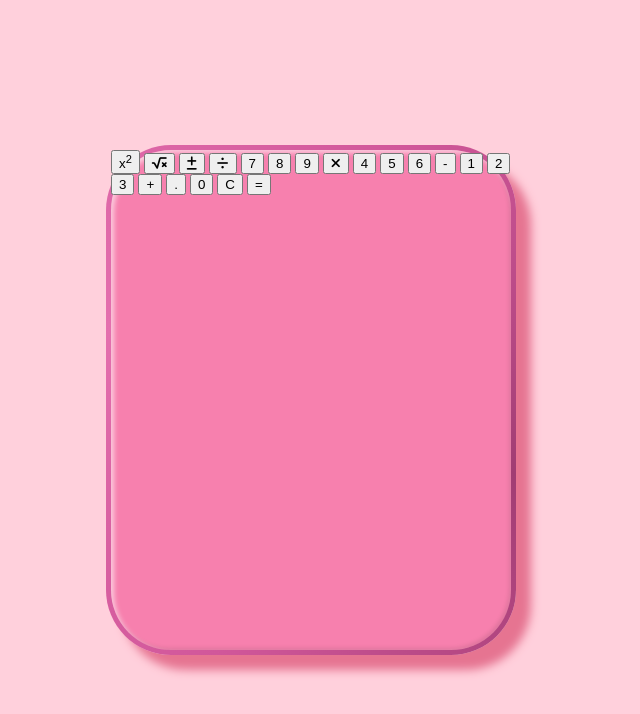
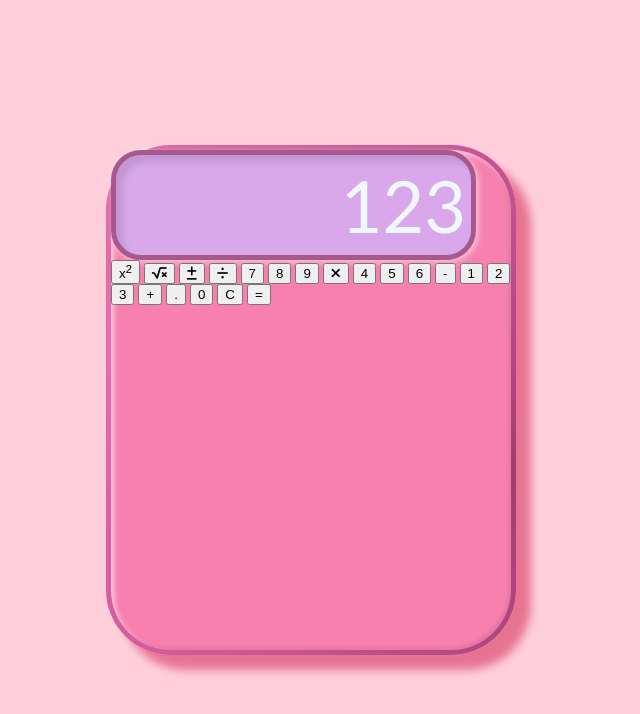
Before and after one commit to Tuffy-the-Coder/Calculator, a plain HTML site: page index.html in a window 1280 px wide. Shown: the whole page, without its empty margins (329-969 px from the left). Drawn offline with Linux system fonts and the light colour scheme.

Commit message:
display style added

```diff
--- a/index.html
+++ b/index.html
@@ -10,7 +10,7 @@
 <body>
     <div class="calculator">
 
-        <div class="display"></div>
+        <div class="display">123</div>
 
         <div class="operator-container">
 
--- a/style.css
+++ b/style.css
@@ -38,3 +38,18 @@ body {
     border-radius: 65px;
     padding: 5px;
 }
+.display{
+    width: 350px;
+    height: 100px;
+    background-color: #d8a8eb;
+    border-radius: 30px;
+    text-align: right;
+    align-content: center;
+    color: aliceblue;
+    font-size: 4.5rem;
+    font-family:'Gill Sans', 'Gill Sans MT', Calibri, 'Trebuchet MS', sans-serif;
+    padding-right: 5px;
+    border: 5px solid #a7598e;
+    box-shadow: 2px 2px 6px #ffffff99,
+        inset 7px 7px 6px #0000001a;
+}
```
